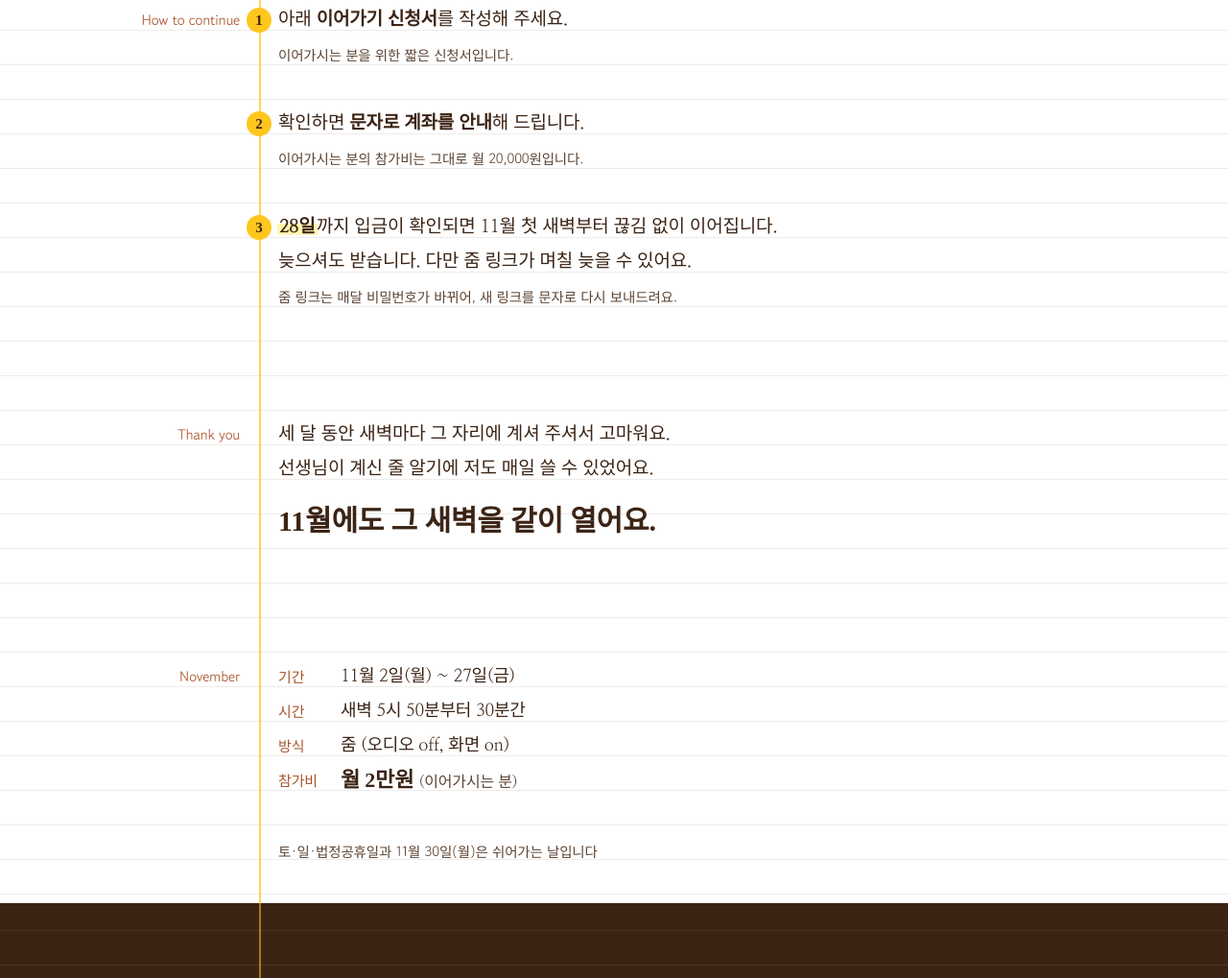
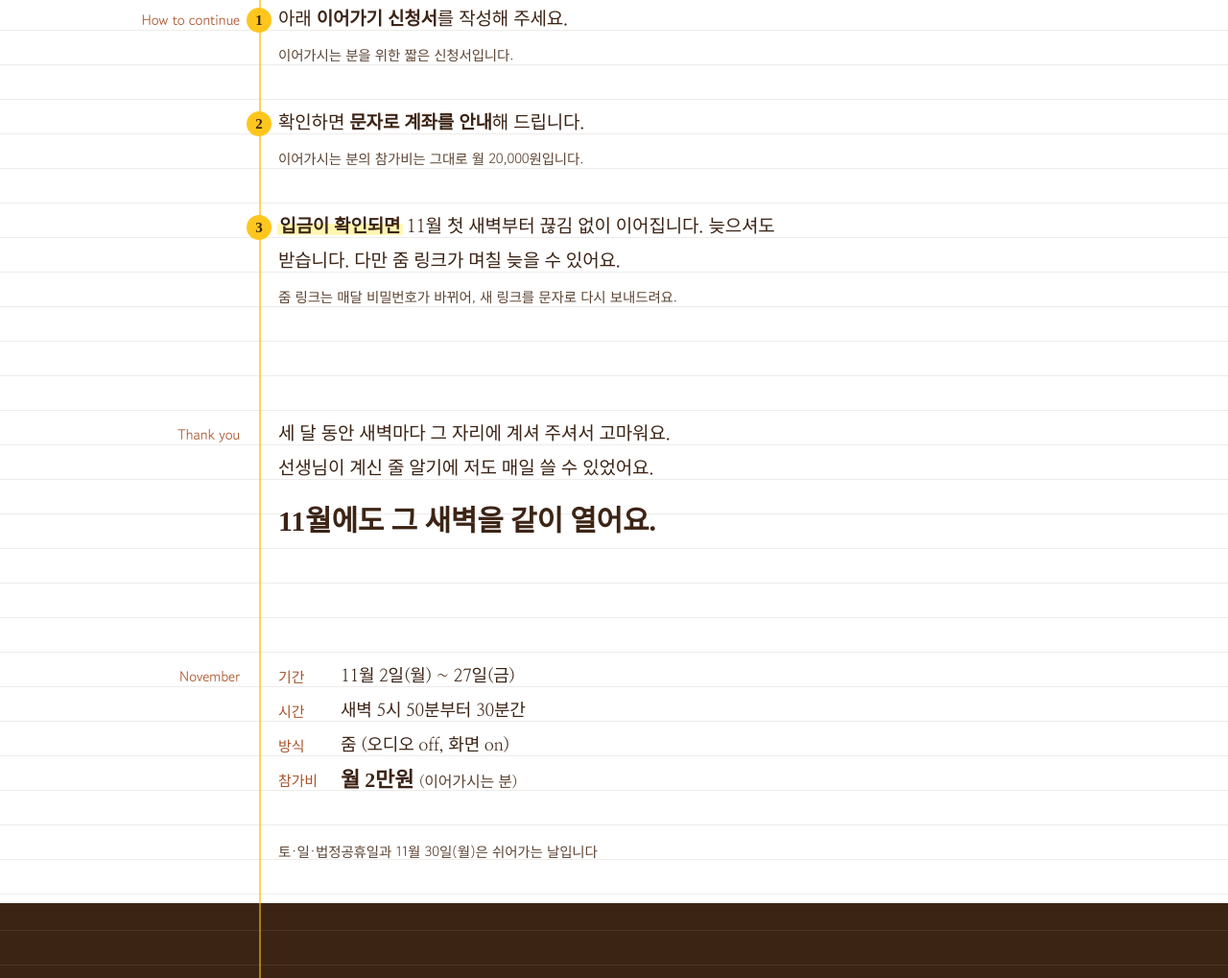
Before and after one commit to POGNARU/sunlit-morning, a plain HTML site: page continue/index.html in a window 1280 px wide. Shown: the part 1221-2240 px from the top of the page at 96% size. Drawn offline with Linux system fonts and the light colour scheme; a web font is replaced by a local one.

Commit message:
선릿모닝 이어가기 — 3단계에서 「28일까지」 기한을 빼고 「입금이 확인되면」으로 (2026-10-29)
Co-Authored-By: Claude Fable 5.1 <noreply@anthropic.com>

```diff
--- a/continue/index.html
+++ b/continue/index.html
@@ -346,7 +346,7 @@ footer .crew{display:block;font-family:var(--ui);font-size:13px;color:var(--ink-
         <div class="t">확인하면 <b>문자로 계좌를 안내</b>해 드립니다.
           <em>이어가시는 분의 참가비는 그대로 월 20,000원입니다.</em></div></li>
       <li><span class="n">3</span>
-        <div class="t"><b class="mark">28일</b>까지 입금이 확인되면 11월 첫 새벽부터 끊김 없이 이어집니다. 늦으셔도 받습니다. 다만 줌 링크가 며칠 늦을 수 있어요.
+        <div class="t"><b class="mark">입금이 확인되면</b> 11월 첫 새벽부터 끊김 없이 이어집니다. 늦으셔도 받습니다. 다만 줌 링크가 며칠 늦을 수 있어요.
           <em>줌 링크는 매달 비밀번호가 바뀌어, 새 링크를 문자로 다시 보내드려요.</em></div></li>
     </ol>
   </div>
```
Also changed, not shown: 1 other file.
